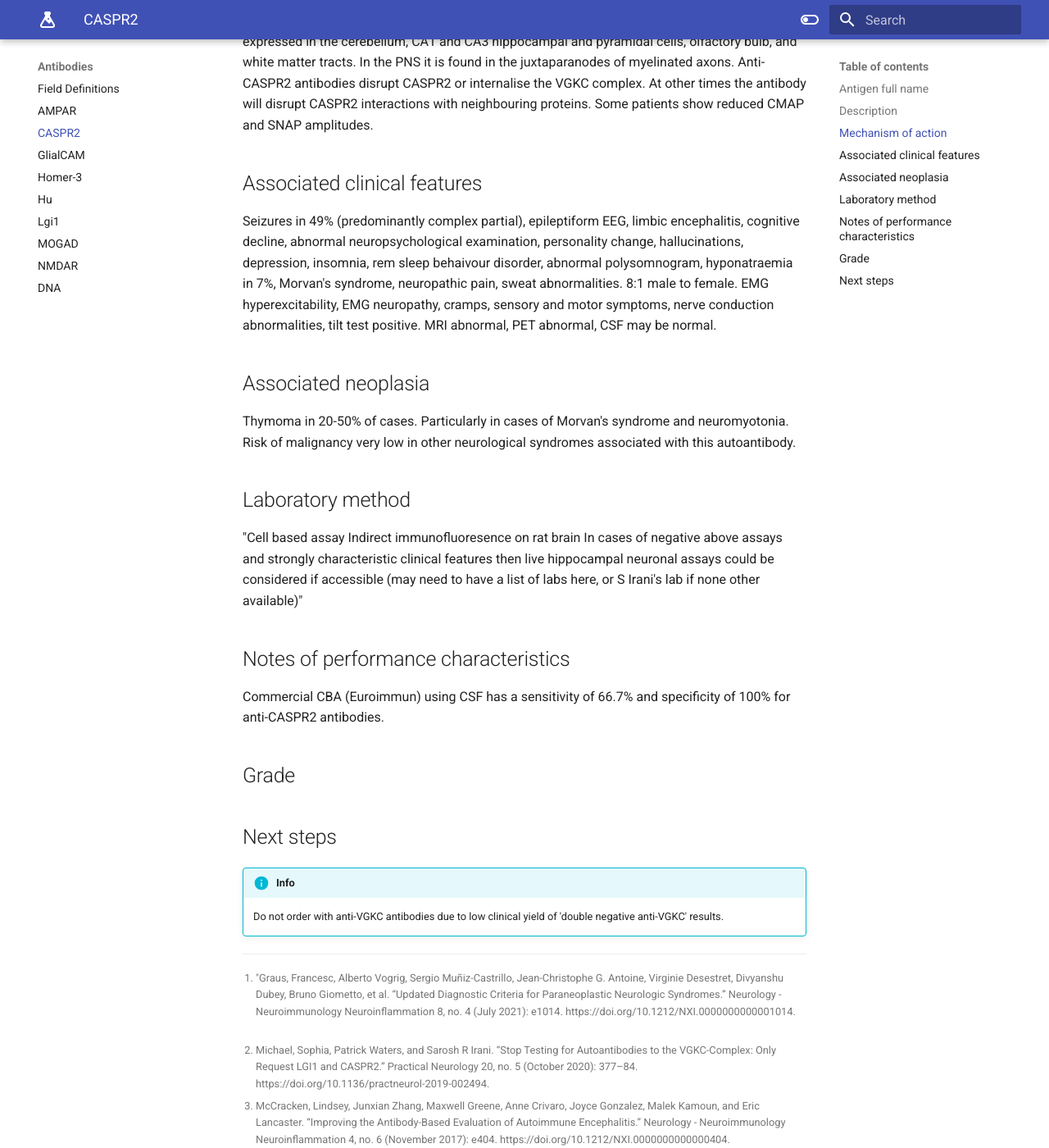
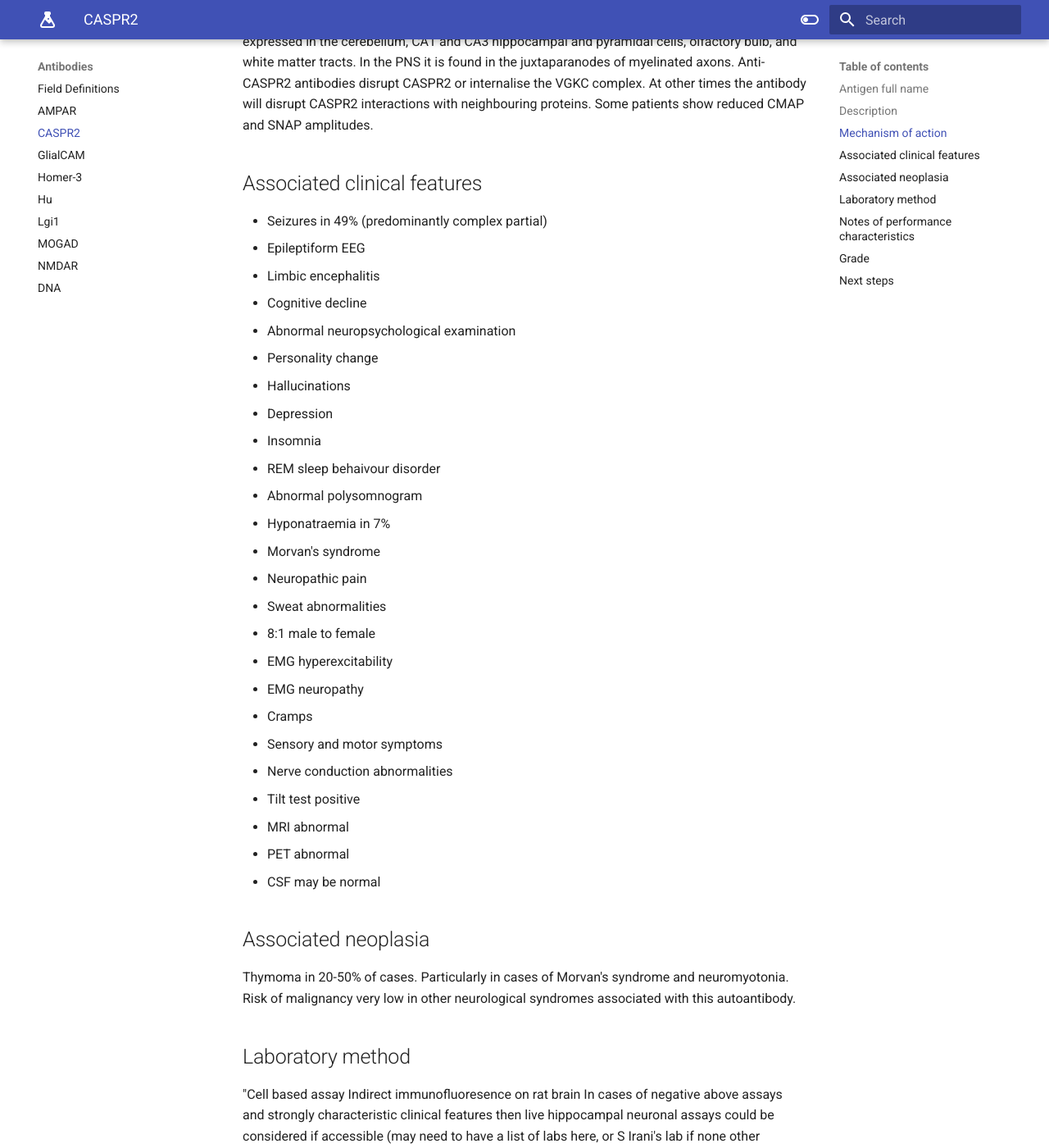
Before and after one commit to monchee/liamsproject, an MkDocs documentation site: the page built from docs/antibodies/caspr2.md, in a window 1280 px wide and 1400 px high, scrolled down 623 px. Shown: the whole window at 82% size. Built offline with MkDocs 1.6.1 and Material for MkDocs 9.7.7, drawn with Linux system fonts in a browser that asks for light colours; plug-ins that fetch from the network failed and are left out.

Commit message:
Update caspr2.md

```diff
--- a/docs/antibodies/caspr2.md
+++ b/docs/antibodies/caspr2.md
@@ -27,7 +27,31 @@
 CASPR2 is expressed throughout the central and peripheral nervous systems. In the CNS it is expressed in the cerebellum, CA1 and CA3 hippocampal and pyramidal cells, olfactory bulb, and white matter tracts. In the PNS it is found in the juxtaparanodes of myelinated axons. Anti-CASPR2 antibodies disrupt CASPR2 or internalise the VGKC complex. At other times the antibody will disrupt CASPR2 interactions with neighbouring proteins. Some patients show reduced CMAP and SNAP amplitudes.
 
 ## Associated clinical features
-Seizures in 49% (predominantly complex partial), epileptiform EEG, limbic encephalitis, cognitive decline, abnormal neuropsychological examination, personality change, hallucinations, depression, insomnia, rem sleep behaivour disorder, abnormal polysomnogram, hyponatraemia in 7%, Morvan's syndrome, neuropathic pain, sweat abnormalities. 8:1 male to female. EMG hyperexcitability, EMG neuropathy, cramps, sensory and motor symptoms, nerve conduction abnormalities, tilt test positive. MRI abnormal, PET abnormal, CSF may be normal.
+- Seizures in 49% (predominantly complex partial)
+- Epileptiform EEG
+- Limbic encephalitis
+- Cognitive decline
+- Abnormal neuropsychological examination
+- Personality change
+- Hallucinations
+- Depression
+- Insomnia
+- REM sleep behaivour disorder
+- Abnormal polysomnogram
+- Hyponatraemia in 7%
+- Morvan's syndrome
+- Neuropathic pain
+- Sweat abnormalities
+- 8:1 male to female
+- EMG hyperexcitability
+- EMG neuropathy
+- Cramps
+- Sensory and motor symptoms
+- Nerve conduction abnormalities
+- Tilt test positive
+- MRI abnormal
+- PET abnormal
+- CSF may be normal
 
 ## Associated neoplasia
 Thymoma in 20-50% of cases. Particularly in cases of Morvan's syndrome and neuromyotonia. Risk of malignancy very low in other neurological syndromes associated with this autoantibody.
@@ -43,7 +67,7 @@
 ## Grade
 
 ## Next steps
-!!! info
+!!! warning
     Do not order with anti-VGKC antibodies due to low clinical yield of 'double negative anti-VGKC' results.
 
 [^1]: "Graus, Francesc, Alberto Vogrig, Sergio Muñiz-Castrillo, Jean-Christophe G. Antoine, Virginie Desestret, Divyanshu Dubey, Bruno Giometto, et al. “Updated Diagnostic Criteria for Paraneoplastic Neurologic Syndromes.” Neurology - Neuroimmunology Neuroinflammation 8, no. 4 (July 2021): e1014. https://doi.org/10.1212/NXI.0000000000001014.
```
